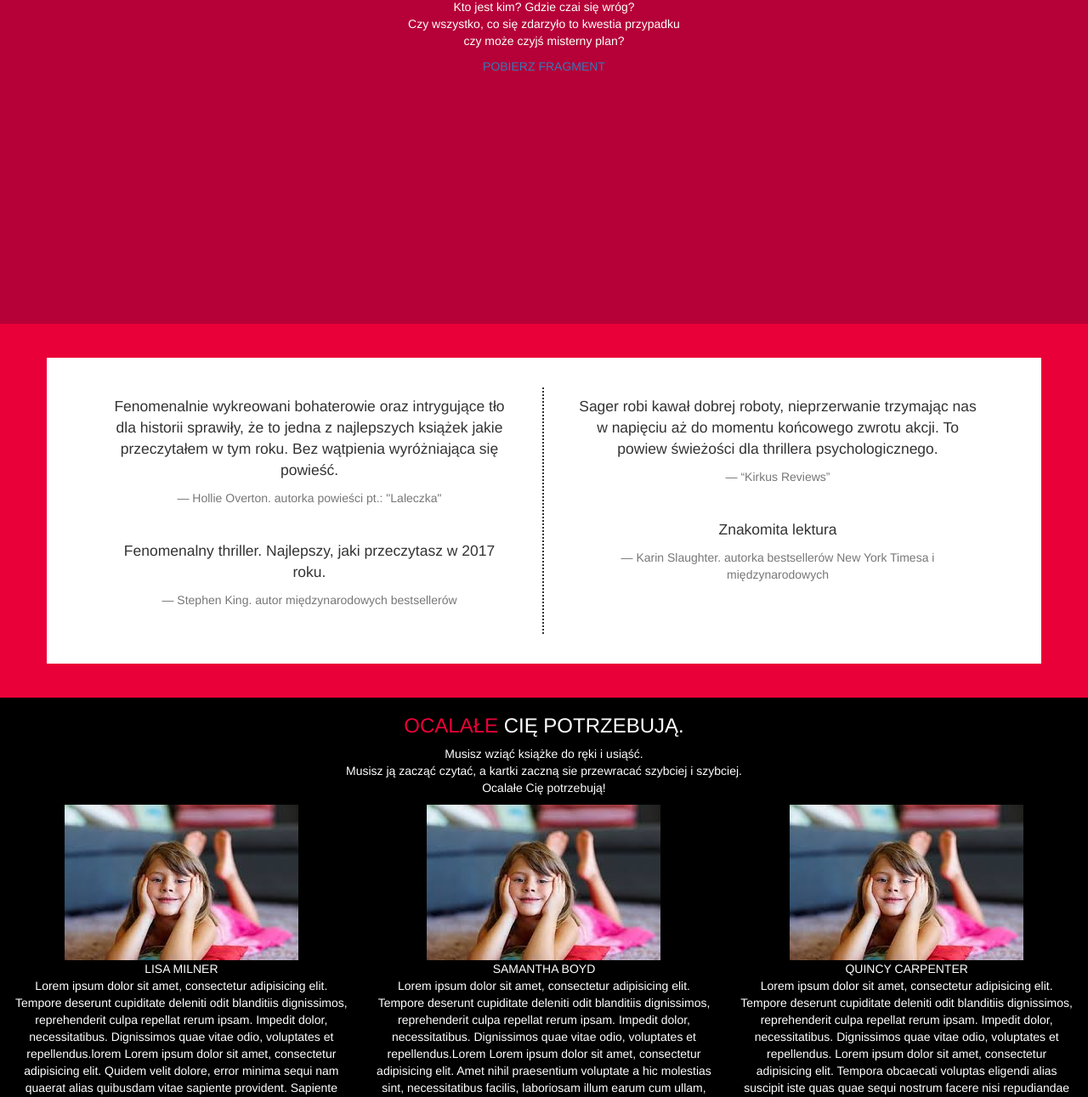
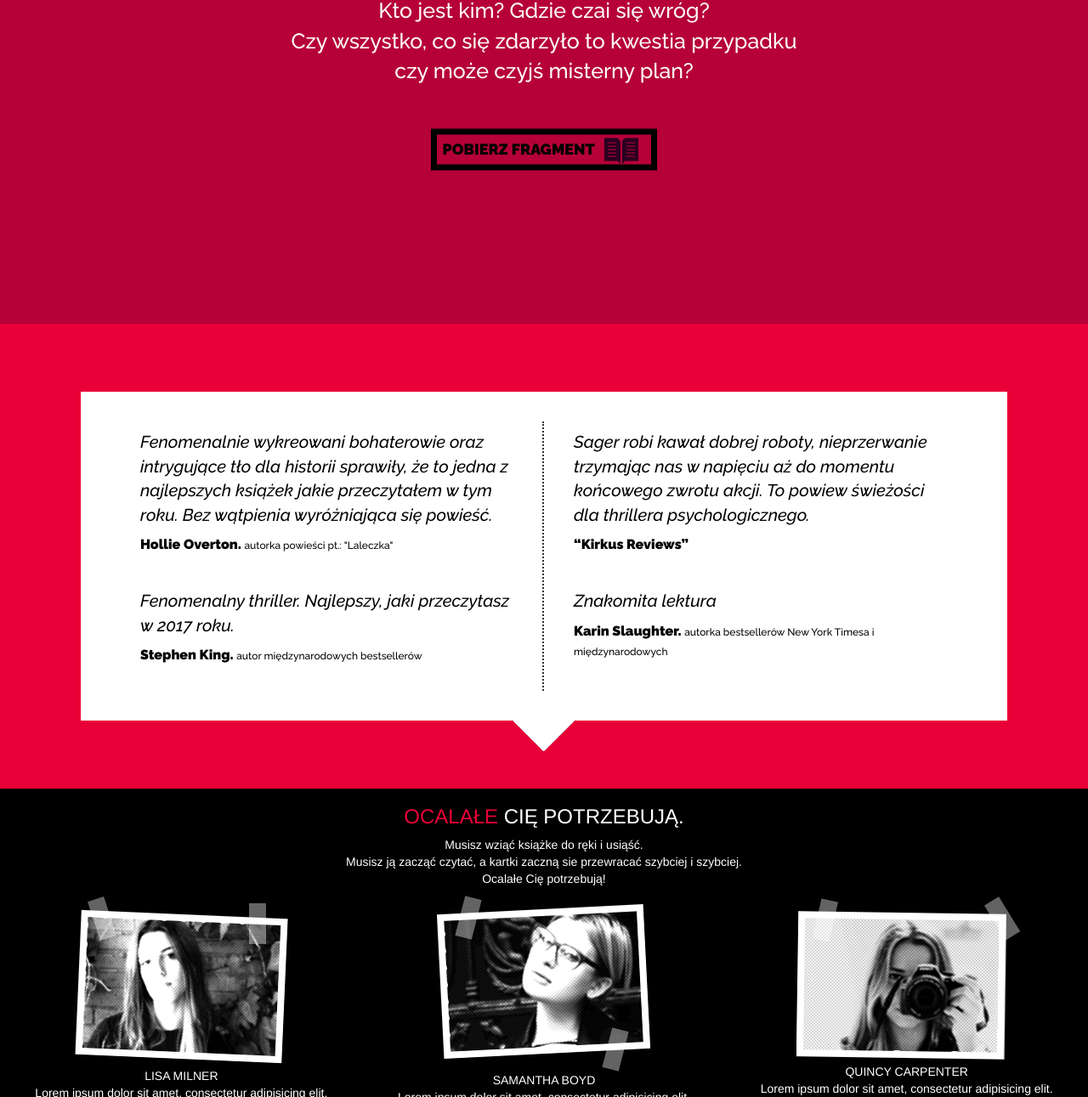
Before and after one commit to adamsienko1/ocalale, a plain HTML site: page index.html in a window 1280 px wide. Shown: the part 419-1710 px from the top of the page at 85% size. Drawn offline with nearby package versions, Linux system fonts and the light colour scheme.

Commit message:
dwie sekcje ok

```diff
--- a/css/style.css
+++ b/css/style.css
@@ -7,13 +7,44 @@ body {
     background-color: #b60038;
     height: 100vh;
 }
-#header .header-main{
+
+#header .header-main {
     position: absolute;
     top: 50%;
     width: 100%;
     transform: translateY(-50%);
     color: #fff;
+    font-family: 'Raleway', sans-serif;
 }
+
+#header .header-main h2 {
+    font-size: 30px;
+}
+
+#header .header-main h1 {
+    font-size: 130px;
+    font-weight: 900;
+}
+
+#header .header-main p {
+    font-size: 25px;
+    padding-bottom: 50px;
+}
+
+#header .header-main a {
+    color: black;
+    font-weight: 900;
+    font-size: 18px;
+    border: solid 7px;
+    padding: 7px;
+}
+
+#header .header-main a img {
+    padding-left: 8px;
+    padding-right: 8px;
+
+}
+
 
 /*BLURBS*/
 
@@ -22,31 +53,61 @@ body {
 }
 
 #blurbs .blurbs-main .row {
-    background-color:  #fff;
-    margin: 40px;
+    background-color: #fff;
+    margin: 80px;
     padding: 35px;
+    position: relative;
 }
 
-#blurbs #left-blurb{
+#blurbs .blurbs-main .row img {
+    position: absolute;
+    left: 50%;
+    transform: translateX(-50%);
+    bottom: -36px;
+}
+
+#blurbs #left-blurb {
     border-right-style: dotted;
     border-right-width: 2px;
 }
 
 #blurbs .inner-blurbs blockquote {
     border: none;
+    text-align: left;
+    font-family: 'Raleway', sans-serif;
+    font-size: 20px;
+    font-style: italic;
+    color: black;
 }
 
+#blurbs .inner-blurbs blockquote footer {
+    font-size: 16px;
+    font-weight: 900;
+    font-style: normal;
+    color: black;
+}
+
+#blurbs .inner-blurbs blockquote footer::before {
+    content: none;
+}
+
+#blurbs .inner-blurbs blockquote footer span {
+    font-size: 12px;
+    font-weight: 500;
+}
+
+
 /*GIRLS*/
+
 #girls {
-	background-color: black;
+    background-color: black;
     color: #fff;
 }
-#girls .girls-main h3 span{
+
+#girls .girls-main h3 span {
     color: #e90038;
 }
-#girls .girls-main h3{
 
-}
-#girls .girls-main p{
+#girls .girls-main h3 {}
 
-}
+#girls .girls-main p {}
--- a/index.html
+++ b/index.html
@@ -6,6 +6,7 @@
     <meta http-equiv="X-UA-Compatible" content="IE=edge">
     <meta name="viewport" content="width=device-width, initial-scale=1">
     <title>Ocalałe / WYDAWNICTWO OTWARTE</title>
+    <link href="https://fonts.googleapis.com/css?family=Raleway:500,500i,900" rel="stylesheet">
     <link rel="stylesheet" href="https://maxcdn.bootstrapcdn.com/bootstrap/3.3.7/css/bootstrap.min.css" integrity="sha384-BVYiiSIFeK1dGmJRAkycuHAHRg32OmUcww7on3RYdg4Va+PmSTsz/K68vbdEjh4u" crossorigin="anonymous">
     <link rel="stylesheet" href="css/style.css">
 
@@ -17,7 +18,7 @@
             <h2>Quincy Carpenter</h2>
             <h1>OCALAŁE</h1>
             <p>Kto jest kim? Gdzie czai się wróg?<br>Czy wszystko, co się zdarzyło to kwestia przypadku<br> czy może czyjś misterny plan?</p>
-            <a href="#" target="_blank">POBIERZ FRAGMENT</a>
+            <a href="#" target="_blank">POBIERZ FRAGMENT <img src="img/book-icon.png" alt="book"> </a>
         </div>
     </section>
 
@@ -44,6 +45,7 @@
                         <footer>Karin Slaughter. <span>autorka bestsellerów New York Timesa i międzynarodowych</span></footer>
                     </blockquote>
                 </div>
+                <img src="img/corner-white.png" alt="corner">
             </div>
         </div>
     </section>
@@ -55,7 +57,7 @@
             <div class="row">
                 <div class="col-md-4">
                     <figure>
-                        <img src="img/dziewczynka.jpg" alt="girl1">
+                        <img src="img/girl1.png" alt="girl1">
                         <figcaption><span>LISA</span> MILNER</figcaption>
                         <p>Lorem ipsum dolor sit amet, consectetur adipisicing elit. Tempore deserunt cupiditate deleniti odit blanditiis dignissimos, reprehenderit culpa repellat rerum ipsam. Impedit dolor, necessitatibus. Dignissimos quae vitae odio, voluptates et repellendus.lorem Lorem ipsum dolor sit amet, consectetur adipisicing elit. Quidem velit dolore, error minima sequi nam quaerat alias quibusdam vitae sapiente provident. Sapiente itaque quia laborum deleniti, dolor aspernatur quaerat vel!</p>
                         <a href="">Czytaj dalej</a>
@@ -63,7 +65,7 @@
                 </div>
                 <div class="col-md-4">
                     <figure>
-                        <img src="img/dziewczynka.jpg" alt="girl2">
+                        <img src="img/girl2.png" alt="girl2">
                         <figcaption><span>SAMANTHA</span> BOYD</figcaption>
                         <p>Lorem ipsum dolor sit amet, consectetur adipisicing elit. Tempore deserunt cupiditate deleniti odit blanditiis dignissimos, reprehenderit culpa repellat rerum ipsam. Impedit dolor, necessitatibus. Dignissimos quae vitae odio, voluptates et repellendus.Lorem Lorem ipsum dolor sit amet, consectetur adipisicing elit. Amet nihil praesentium voluptate a hic molestias sint, necessitatibus facilis, laboriosam illum earum cum ullam, odit et consequuntur! Possimus quidem modi, ea!</p>
                         <a href="">Czytaj dalej</a>
@@ -71,7 +73,7 @@
                 </div>
                 <div class="col-md-4">
                     <figure>
-                        <img src="img/dziewczynka.jpg" alt="girl3">
+                        <img src="img/girl3.png" alt="girl3">
                         <figcaption><span>QUINCY</span> CARPENTER</figcaption>
                         <p>Lorem ipsum dolor sit amet, consectetur adipisicing elit. Tempore deserunt cupiditate deleniti odit blanditiis dignissimos, reprehenderit culpa repellat rerum ipsam. Impedit dolor, necessitatibus. Dignissimos quae vitae odio, voluptates et repellendus. Lorem ipsum dolor sit amet, consectetur adipisicing elit. Tempora obcaecati voluptas eligendi alias suscipit iste quas quae sequi nostrum facere nisi repudiandae sed magni accusantium incidunt temporibus eveniet fugit, enim.</p>
                         <a href="">Czytaj dalej</a>
@@ -84,11 +86,11 @@
     <section id="about">
         <div class="container-fluid about-main">
             <figure>
-                <img src="img/ksiazka.jpg" alt="book">
+                <img src="img/book.png" alt="book">
                 <figcaption>TUTAJ COŚ O KSIĄŻCE I AUTORCE</figcaption>
                 <p>Lorem ipsum dolor sit amet, consectetur adipisicing elit. Tempore deserunt cupiditate deleniti odit blanditiis dignissimos, reprehenderit culpa repellat rerum ipsam. Impedit dolor, necessitatibus. Dignissimos quae vitae odio, voluptates et repellendus. Lorem ipsum dolor sit amet, consectetur adipisicing elit. Tempora obcaecati voluptas eligendi alias suscipit iste quas quae sequi nostrum facere nisi repudiandae sed magni accusantium incidunt temporibus eveniet fugit, enim.</p>
             </figure>
-            <a href="http://www.empik.com/ocalale,p1145322006,ksiazka-p" target="_blank">KUP TERAZ</a>
+            <a href="http://www.empik.com/ocalale,p1145322006,ksiazka-p" target="_blank">KUP TERAZ <img src="img/basket.png" alt="basket"></a>
         </div>
     </section>
 
@@ -102,7 +104,7 @@
                 </div>
                 <div class="col-sm-6">
                     <figure>
-                        <img src="img/logotype.png" alt="logo">
+                        <img src="img/logo.png" alt="logo">
                     </figure>
                 </div>
             </div>
```
Also changed, not shown: img/basket.png (added), img/book-icon.png (added), img/corner-black.png (added), img/corner-white.png (added), img/dziewczynka.jpg (deleted), img/girl1.png (added), img/girl2.png (added), img/girl3.png (added), img/ksiazka.jpg (deleted), img/logo.png (added), img/logotype.png (deleted), 1 other file.
